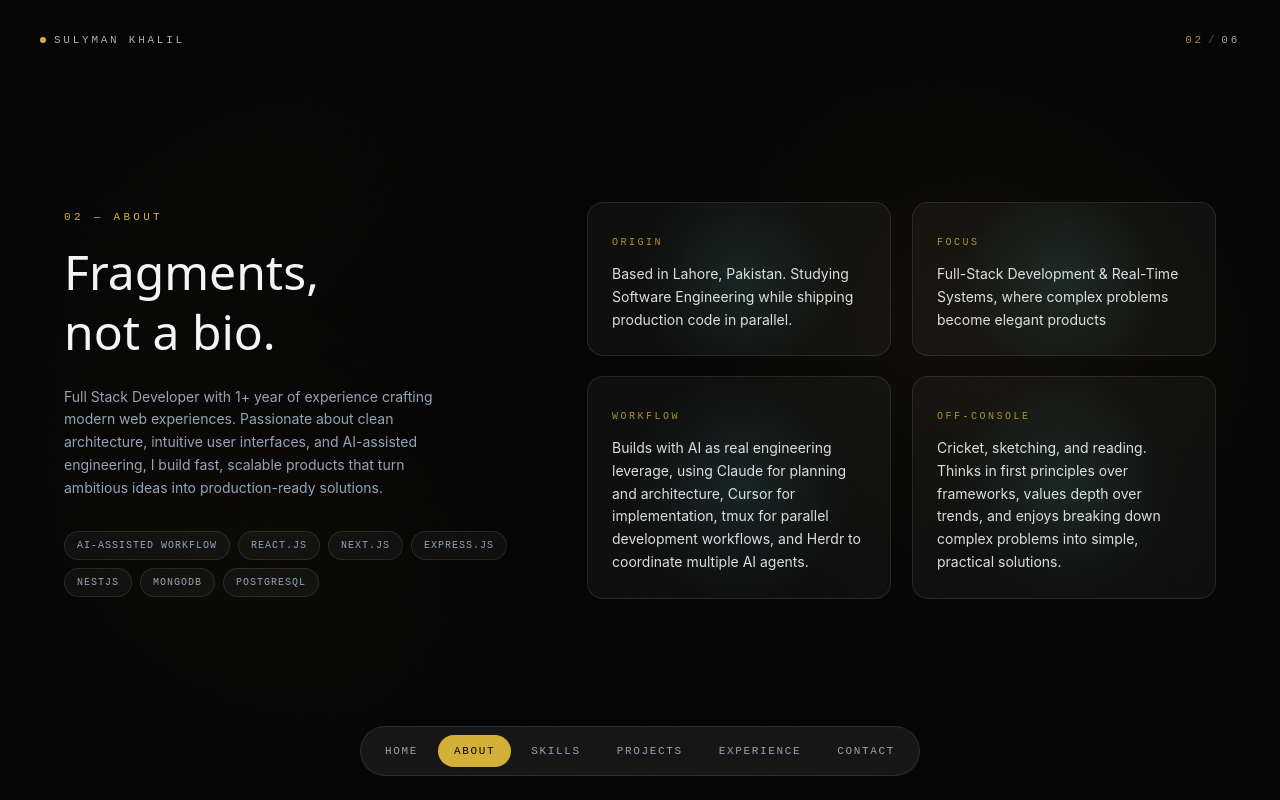
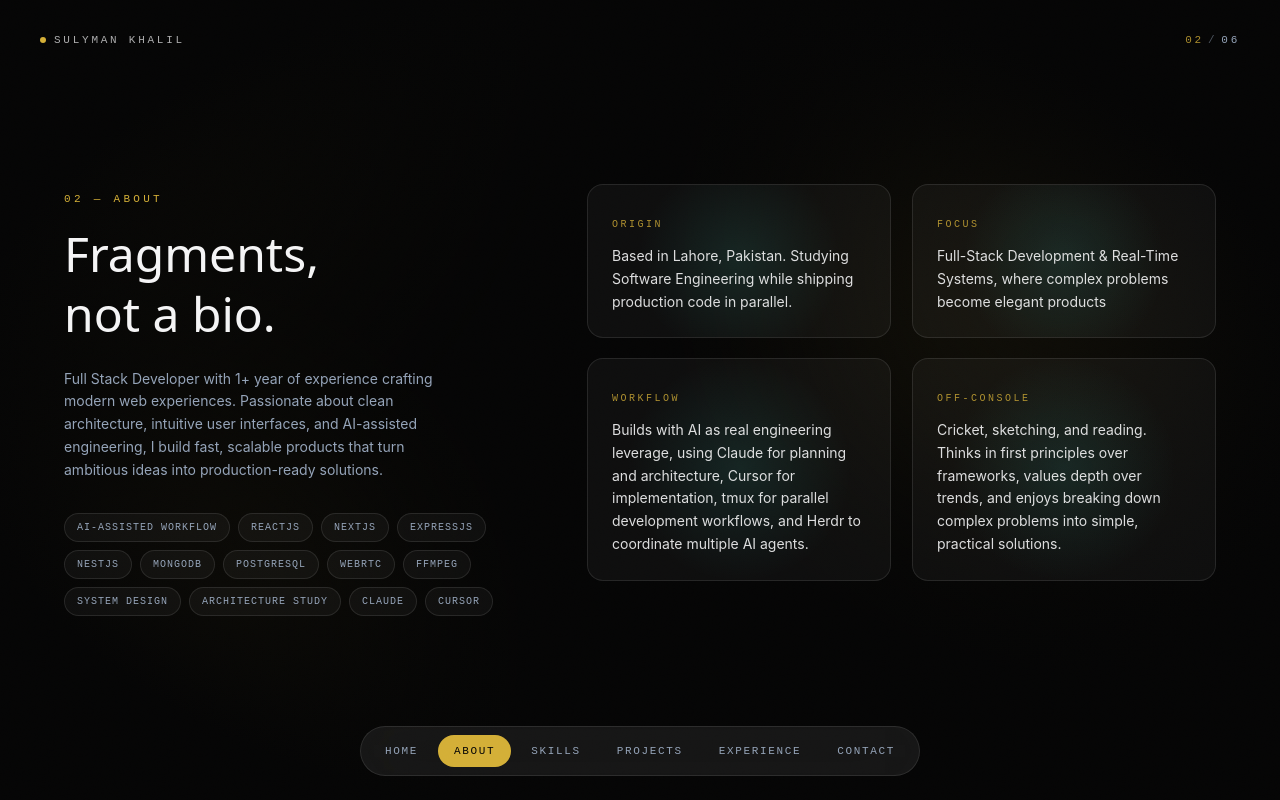
Before and after one commit to SulymanKhalil/Portfolio-Web, a Next.js app: page / in a window 1280 px wide. Both pictures are taken after a click on the button "ABOUT". Built offline with nearby package versions, Linux system fonts and the light colour scheme.

Commit message:
refactor: consolidate skills display and update skill categories

```diff
--- a/components/scenes/AboutScene.tsx
+++ b/components/scenes/AboutScene.tsx
@@ -43,7 +43,7 @@ export default function AboutScene() {
           {profile.bio}
         </p>
         <div className="flex flex-wrap gap-2 mt-8">
-          {skills.core.map((s) => (
+          {[...skills.core, ...skills.growing, ...skills.tools].map((s) => (
             <span
               key={s}
               className="font-mono text-[10px] tracking-widest uppercase px-3 py-1.5 rounded-full glass text-soft-gray"
--- a/components/scenes/SkillsScene.tsx
+++ b/components/scenes/SkillsScene.tsx
@@ -41,8 +41,6 @@ const skillCategories = [
   {
     title: "AI Engineering",
     skills: [
-      "tmux",
-      "Herdr",
       "Claude",
       "Cursor",
       "Prompt Engineering",
--- a/data/content.ts
+++ b/data/content.ts
@@ -223,15 +223,15 @@ export const experience = [
 export const skills = {
   core: [
     "AI-Assisted Workflow",
-    "React.js",
-    "Next.js",
-    "Express.js",
+    "Reactjs",
+    "Nextjs",
+    "Expressjs",
     "NestJS",
     "MongoDB",
     "PostgreSQL",
   ],
   growing: ["WebRTC", "FFmpeg", "System Design", "Architecture Study"],
-  tools: ["Herdr", "tmux", "Claude", "Cursor"],
+  tools: ["Claude", "Cursor"],
 } as const;
 
 export const profile = {
```
